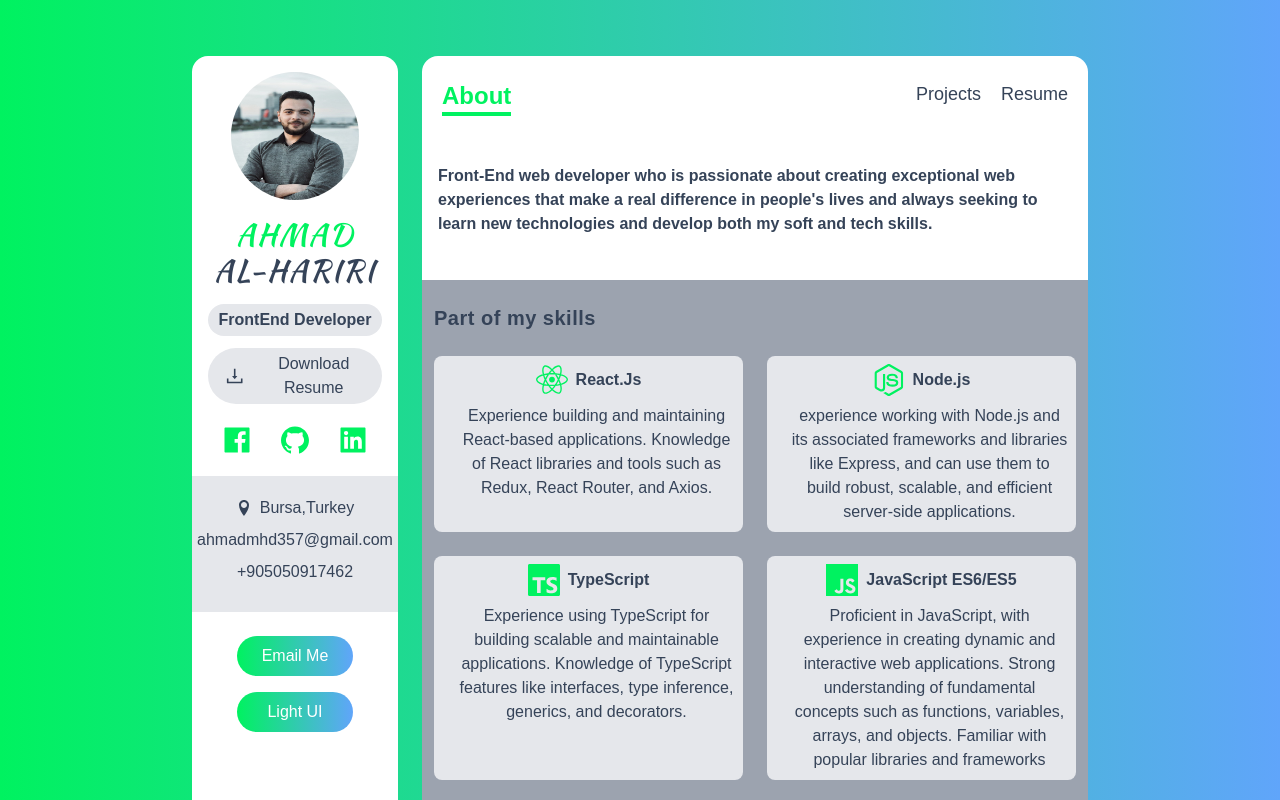
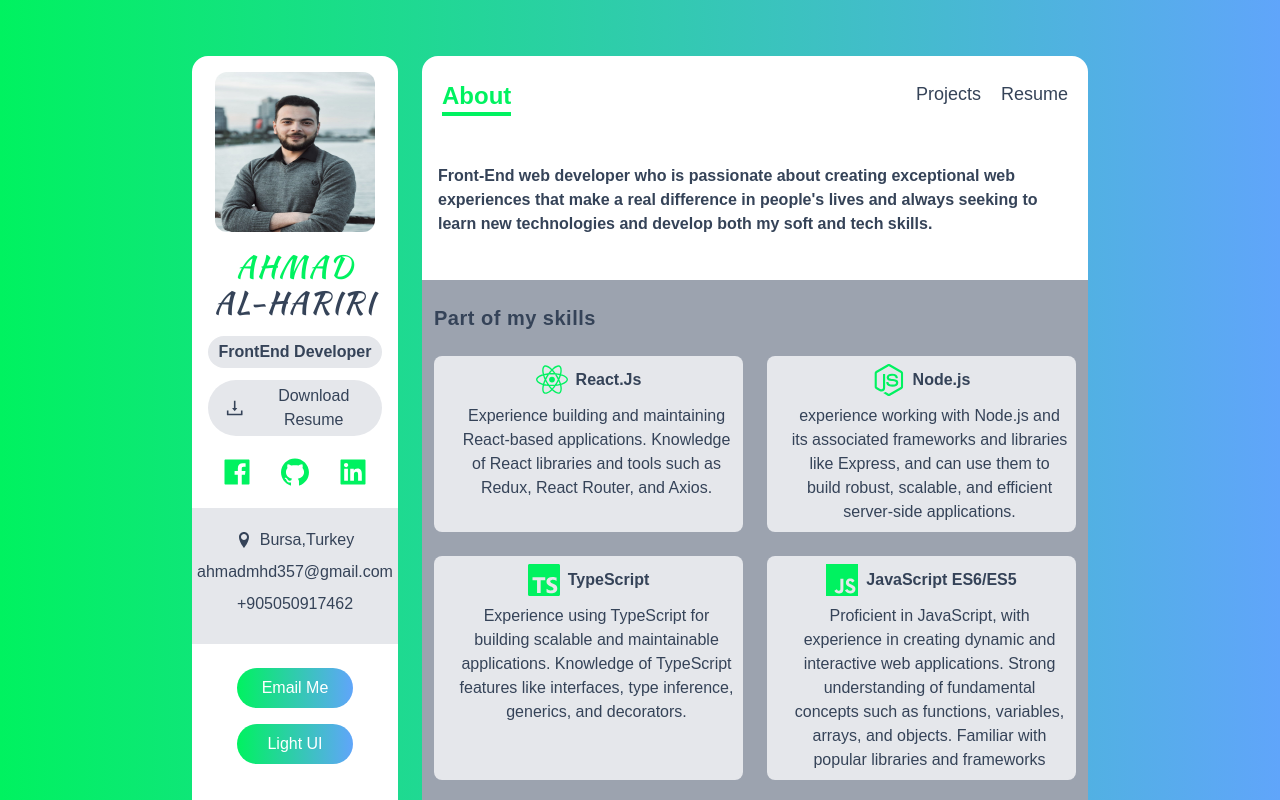
Before and after one commit to ahmadmhd357/protofile, a Next.js app: page / in a window 1280 px wide. Shown: the top 800 px of the page. Built offline with nearby package versions, Linux system fonts and the light colour scheme.

Commit message:
Update Sidebar.tsx

```diff
--- a/components/Sidebar.tsx
+++ b/components/Sidebar.tsx
@@ -18,7 +18,7 @@ function sidebar() {
       <img
         src="/images/photo.jpg"
         alt="profile-img"
-        className="w-32 h-32 mx-auto rounded-full"
+        className="w-40 h-40 mx-auto rounded-xl"
       />
       <h1 className="my-4 text-3xl font-medium tracking-wider font-kaushan">
         {" "}
```
